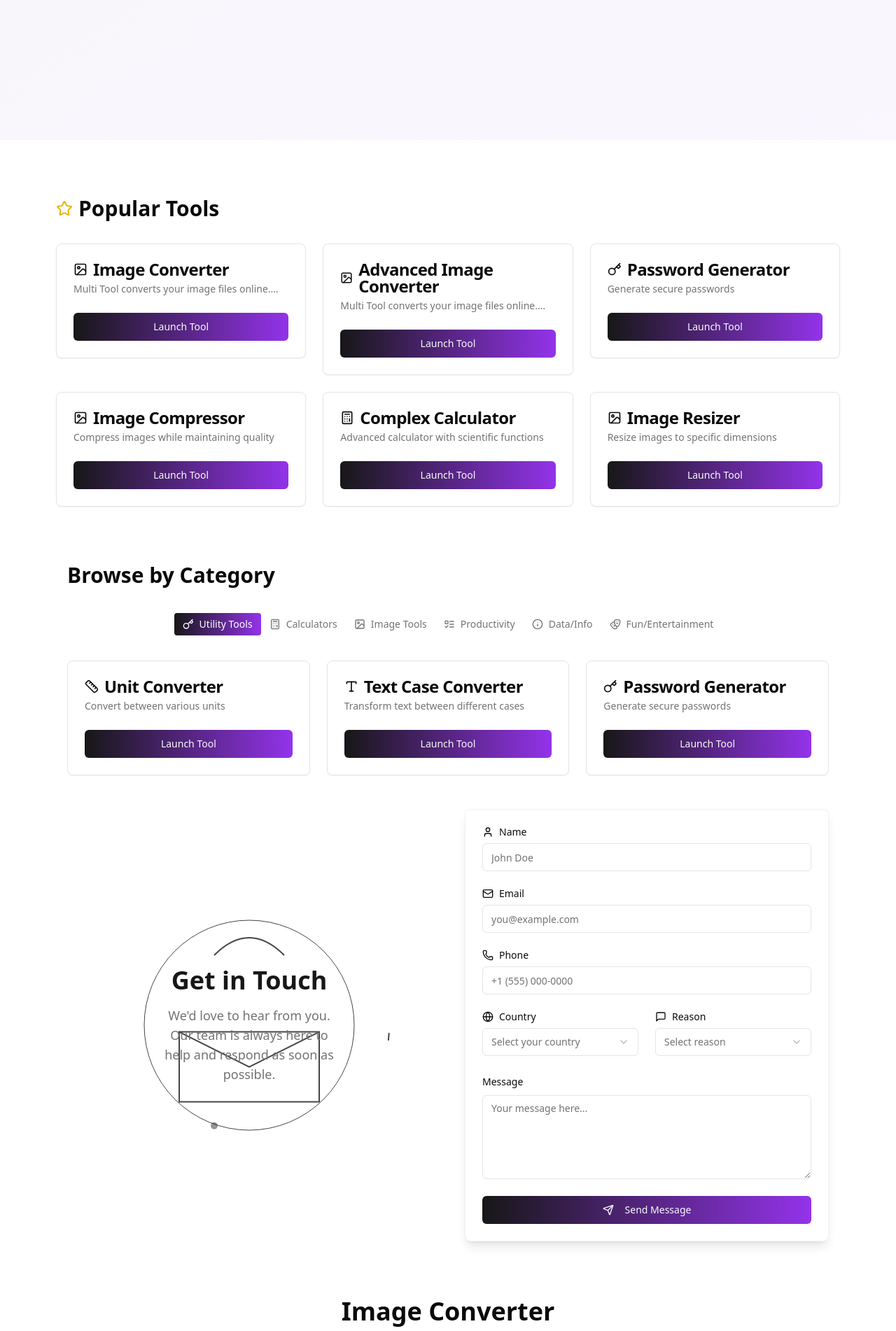
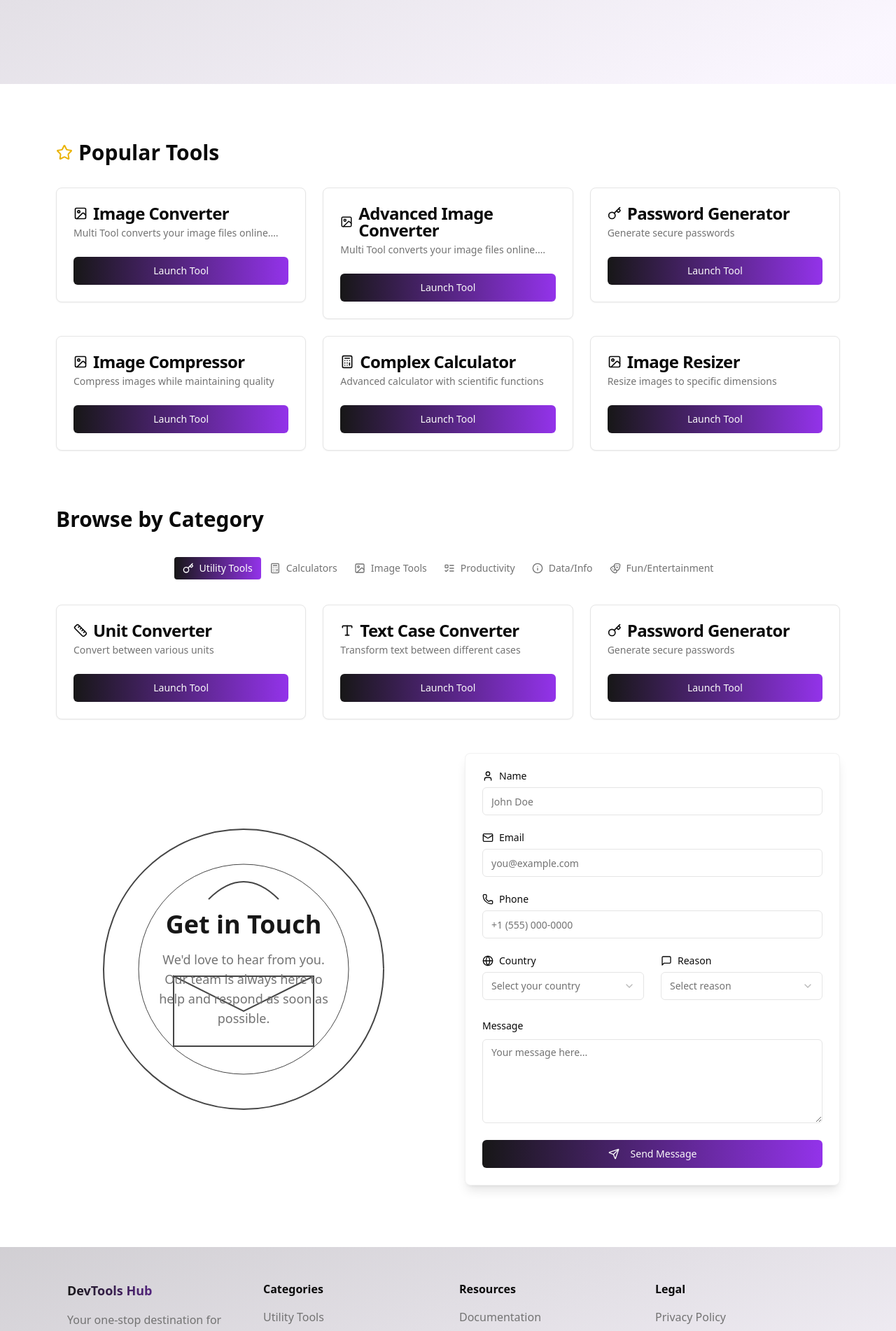
Before and after one commit to kanojiya9768/multi-tool, a Next.js app: page / in a window 1280 px wide. Shown: the part 600-2502 px from the top of the page at 70% size. Built offline with nearby package versions, Linux system fonts and the light colour scheme.

Commit message:
new tools added

```diff
--- a/app/globals.css
+++ b/app/globals.css
@@ -77,7 +77,7 @@
     @apply border-border;
   }
   body {
-    @apply bg-background text-foreground scroll-smooth;
+    @apply bg-white text-foreground scroll-smooth;
   }
 }
 
--- a/app/modules/constant/Category.jsx
+++ b/app/modules/constant/Category.jsx
@@ -29,9 +29,8 @@ const item = {
 
 export function Category() {
   return (
-    <div className="px-4 sm:px-10 lg:px-20" id="BrowseBycategory">
-      <div className="absolute inset-0 bg-gradient-to-br from-primary/5 via-purple-500/5 to-blue-500/5 animate-gradient" />
-      <div className="container mx-auto px-4 relative z-10">
+    <div className=" bg-white" id="BrowseBycategory">
+      <div className="container mx-auto relative z-10 px-4 sm:px-10 lg:px-20">
         <motion.h2
           initial={{ opacity: 0, y: 20 }}
           animate={{ opacity: 1, y: 0 }}
@@ -39,8 +38,9 @@ export function Category() {
         >
           Browse by Category
         </motion.h2>
-        <Tabs defaultValue={categories[0]?.title} className="space-y-8">
-          <TabsList className="mb-8 p-1 bg-background/50 backdrop-blur-sm w-full  flex flex-wrap">
+        <Tabs defaultValue={categories[0]?.title} className="space-y-8 w-full">
+          <div className="w-full overflow-auto">
+            <TabsList className="bg-background/50 backdrop-blur-sm flex  min-w-max">
               {categories.map((category, index) => (
                 <TabsTrigger
                   key={index}
@@ -52,6 +52,8 @@ export function Category() {
                 </TabsTrigger>
               ))}
             </TabsList>
+          </div>
+
           {categories.map((category, index) => (
             <TabsContent key={index} value={category.title}>
               <motion.div
@@ -68,7 +70,9 @@ export function Category() {
                           <tool.icon className="h-5 w-5" />
                           <CardTitle>{tool.name}</CardTitle>
                         </div>
-                        <CardDescription className="line-clamp-1">{tool.description}</CardDescription>
+                        <CardDescription className="line-clamp-1">
+                          {tool.description}
+                        </CardDescription>
                       </CardHeader>
                       <CardContent>
                         <Link href={`/tools/${tool.slug}`}>
--- a/app/modules/constant/HeroSection.jsx
+++ b/app/modules/constant/HeroSection.jsx
@@ -11,7 +11,7 @@ export const HeroSection = () => {
       <motion.div
         initial={{ opacity: 0, y: 20 }}
         animate={{ opacity: 1, y: 0 }}
-        className="container mx-auto px-4 text-center h-[60dvh] md:h-[80dvh] z-10 flex flex-col justify-center items-center  relative overflow-hidden"
+        className="mx-auto px-4 text-center bg-gradient-to-br from-primary/40 via-purple-500/5 to-blue-500/5 animate-gradient h-[100dvh] md:h-[80dvh] z-10 flex flex-col justify-center items-center  relative overflow-hidden"
       >
         <motion.h1
           initial={{ opacity: 0, y: 20 }}
--- a/app/modules/constant/Polulartools.jsx
+++ b/app/modules/constant/Polulartools.jsx
@@ -34,7 +34,7 @@ const item = {
 
 export function PopularTools() {
   return (
-    <section className="pt-40 pb-20 container mx-auto px-4 sm:px-10 lg:px-20">
+    <section className="py-20 container mx-auto px-4 sm:px-10 lg:px-20">
       <motion.h2
         initial={{ opacity: 0, y: 20 }}
         animate={{ opacity: 1, y: 0 }}
--- a/app/modules/tools/ContactUs.jsx
+++ b/app/modules/tools/ContactUs.jsx
@@ -187,8 +187,8 @@ export default function ContactUs() {
   };
 
   return (
-    <div className="bg-gradient-to-br from-background to-background/95 container mx-auto px-4 sm:px-10 lg:px-20">
-      <div className="container mx-auto px-4 py-12">
+    <div className="bg-gradient-to-br from-background to-background/95 container mx-auto">
+      <div className="container mx-auto px-4 py-12  sm:px-10 lg:px-20">
         <div className="grid grid-cols-1 lg:grid-cols-2 gap-12 items-center">
           {/* Left side - Animated Illustration */}
           <motion.div
--- a/app/page.jsx
+++ b/app/page.jsx
@@ -2,7 +2,6 @@ import { Category } from "./modules/constant/Category";
 import { HeroSection } from "./modules/constant/HeroSection";
 import { PopularTools } from "./modules/constant/Polulartools";
 import ContactUs from "./modules/tools/ContactUs";
-import ImageFileConverter from "./modules/tools/ImageTypeConverter";
 
 export default function Home() {
   return (
@@ -11,7 +10,6 @@ export default function Home() {
       <PopularTools />
       <Category />
       <ContactUs />
-      <ImageFileConverter />
     </div>
   );
 }
```
Lines whose indentation alone changed are shown as unchanged.
